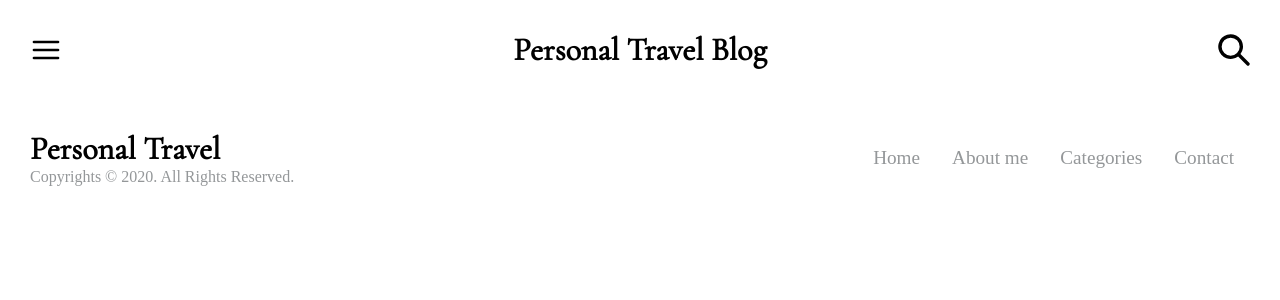
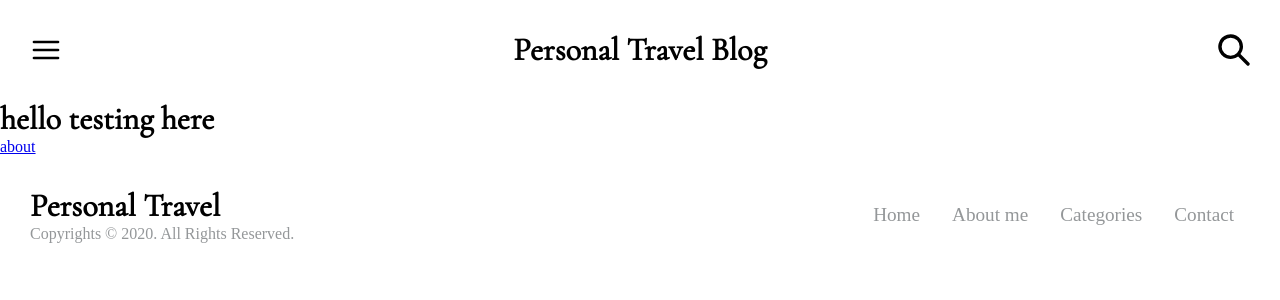
Before and after one commit to IlyaTheCreator/denispesunprivate, a React (Vite) app: page / in a window 1280 px wide. Shown: the top 300 px of the page. Built offline with nearby package versions, Linux system fonts and the light colour scheme.

Commit message:
DP-2: Компонент общей разметки страницы Layout

```diff
--- a/src/App.jsx
+++ b/src/App.jsx
@@ -4,15 +4,18 @@ import { store } from './store';
 
 import Home from './pages/Home/Home';
 import About from './pages/About/About';
+import Layout from './components/Layout/Layout';
 
 const App = () => {
   return (
     <StoreProvider store={store}>
       <BrowserRouter>
-        <Routes>
-          <Route path="/" element={<Home />} />
-          <Route path="/about" element={<About />} />
-        </Routes>
+        <Layout>
+          <Routes>
+            <Route path="/" element={<Home />} />
+            <Route path="/about" element={<About />} />
+          </Routes>
+        </Layout>
       </BrowserRouter>
     </StoreProvider>
   );
--- /dev/null
+++ b/src/components/Layout/Layout.jsx
@@ -0,0 +1,14 @@
+import AppHeader from '../AppHeader/AppHeader';
+import AppFooter from '../AppFooter/AppFooter';
+
+const Layout = ({ children }) => {
+  return (
+    <>
+      <AppHeader />
+      {children}
+      <AppFooter />
+    </>
+  );
+};
+
+export default Layout;
--- a/src/pages/Home/Home.jsx
+++ b/src/pages/Home/Home.jsx
@@ -1,13 +1,12 @@
-import AppFooter from '../../components/AppFooter/AppFooter';
-import AppHeader from '../../components/AppHeader/AppHeader';
+import { Link } from 'react-router-dom';
 
 import styles from './Home.module.scss';
 
 const Home = () => {
   return (
     <div className={styles['home-page']}>
-      <AppHeader />
-      <AppFooter />
+      <h1>hello testing here</h1>
+      <Link to="/about">about</Link>
     </div>
   );
 };
```
Also changed, not shown: 1 other file (tests, documents, lock files or other folders).
